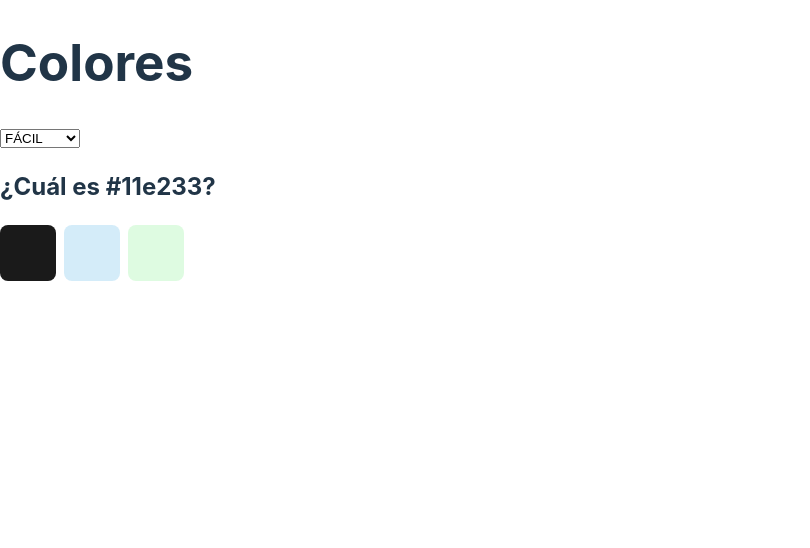
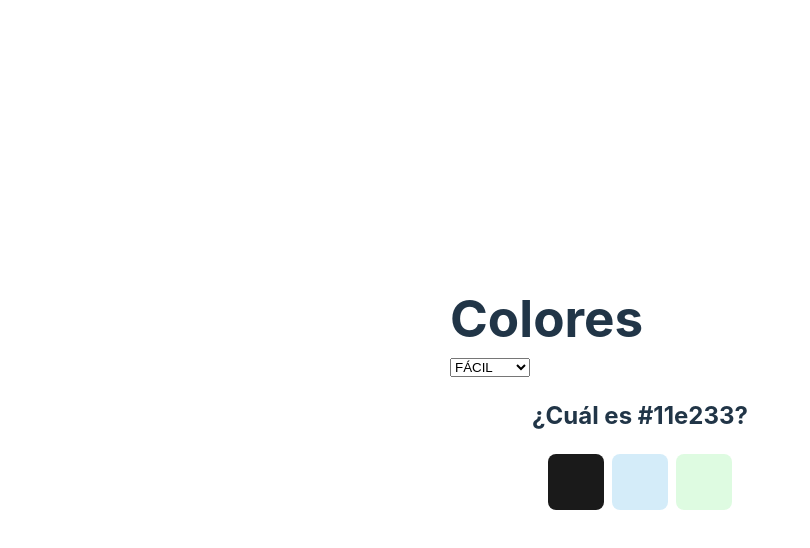
Before and after one commit to Gonzalo-e-Sosa/Desafio-Colores, a React (Vite) app: page / in a window 1280 px wide. Shown: the top 548 px of the page, without its empty margins (0-810 px from the left). Built offline with nearby package versions, Linux system fonts and the light colour scheme.

Commit message:
General style for main content

```diff
--- a/src/App.css
+++ b/src/App.css
@@ -0,0 +1,25 @@
+#root {
+  display: grid;
+  place-content: center;
+  height: 100dvh;
+  width: 100dvw;
+}
+
+main {
+  min-width: 380px;
+}
+
+h1 {
+  margin-top: 0;
+  margin-bottom: .5rem;
+}
+
+h2 {
+  text-align: center;
+}
+
+#options {
+  display: flex;
+  flex-direction: column;
+  align-items: center;
+}
```
